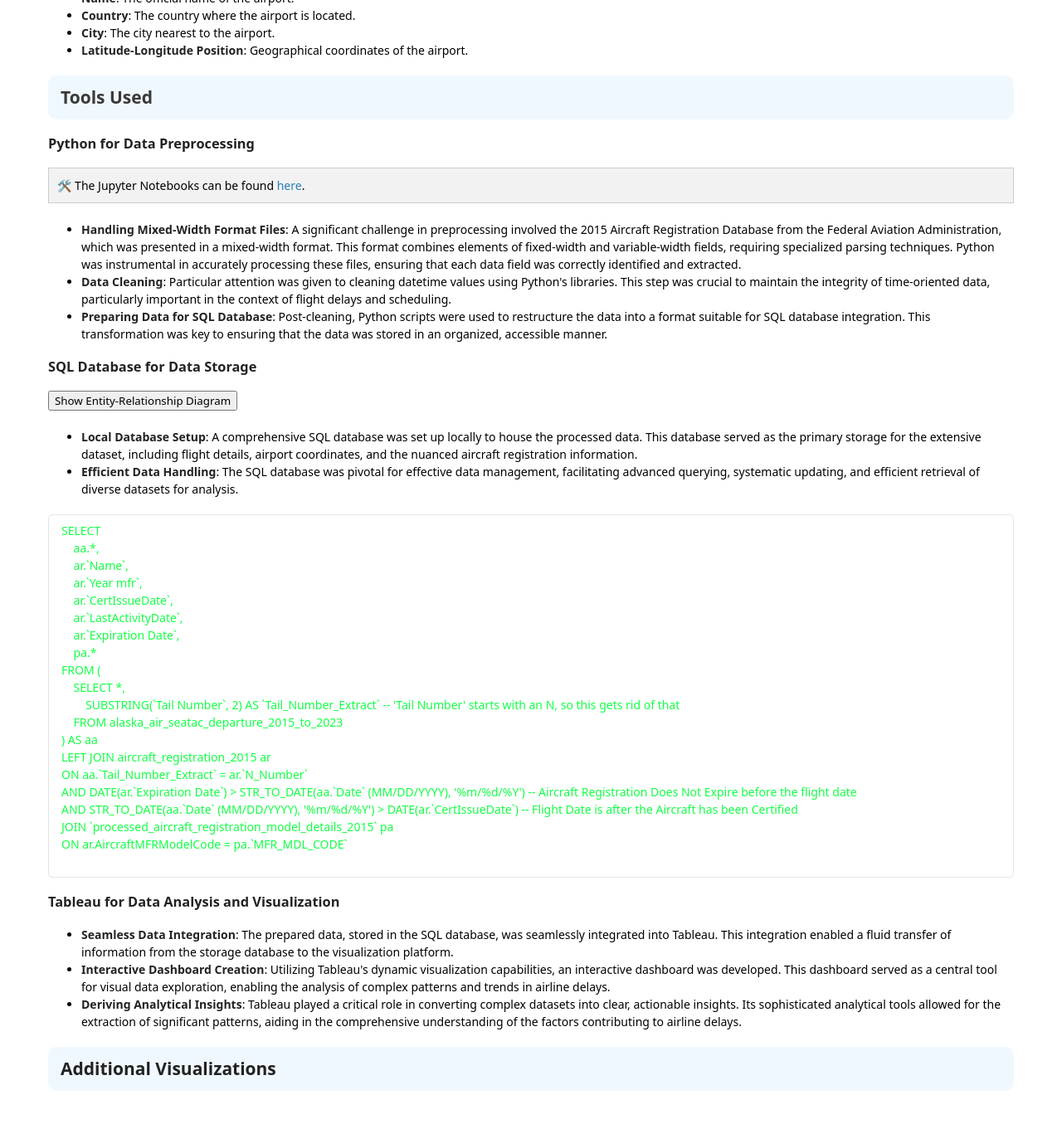
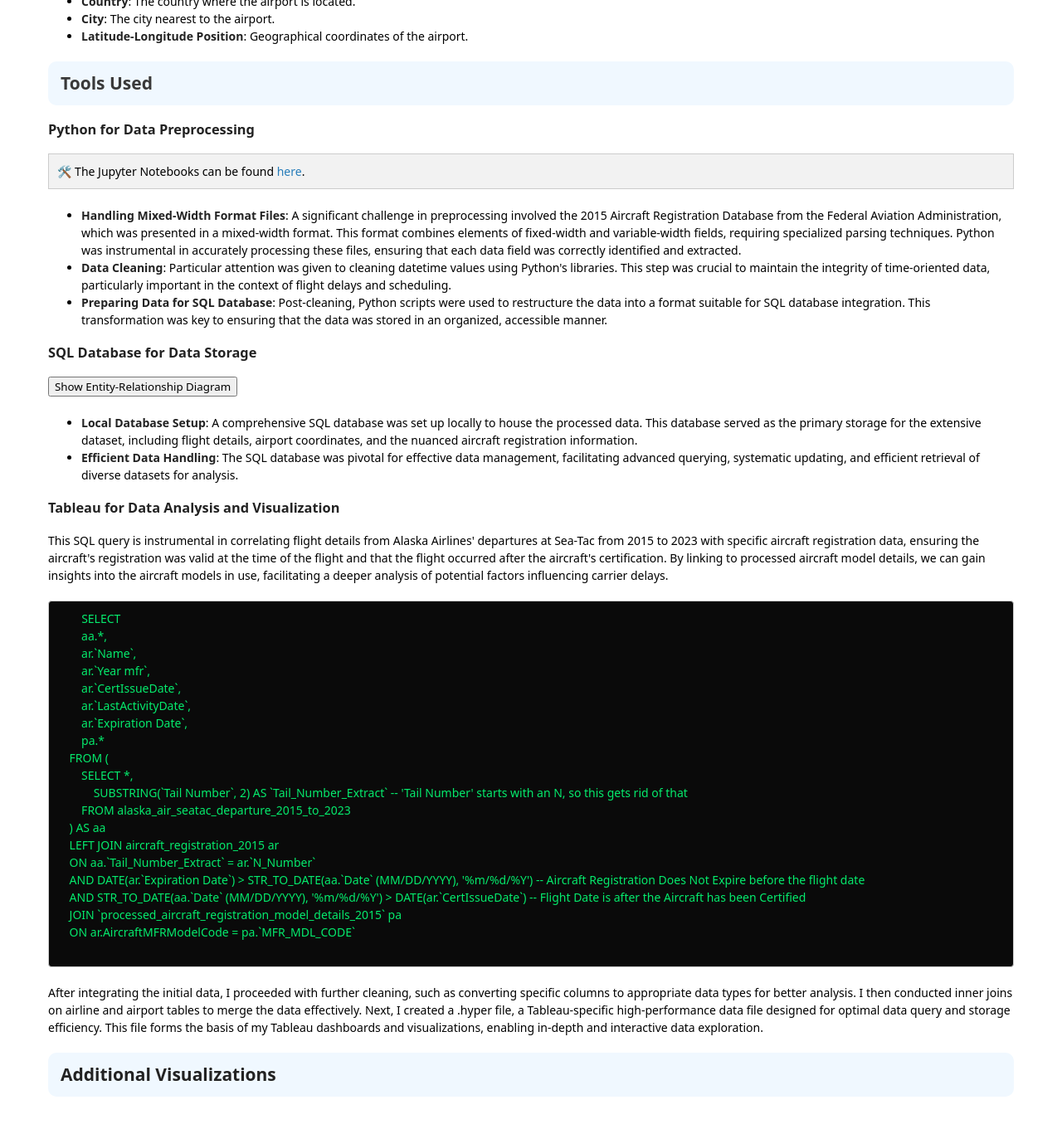
Before and after one commit to nbcarroll/nbcarroll.github.io, a Jekyll site: the page airline_delay_analysis/index.html, which Jekyll copies as it is, in a window 1280 px wide and 1400 px high, scrolled down 2639 px. Shown: the top 1361 px of the window at 83% size. Built offline with Jekyll 4.4.1, drawn with Linux system fonts in a browser that asks for light colours; some of the changed text lies outside the part shown.

Commit message:
added more viz + info on processing

```diff
--- a/airline_delay_analysis/index.html
+++ b/airline_delay_analysis/index.html
@@ -826,12 +826,20 @@
                         </div>
 
 
-            <h3>Day of the Week</h3>
+            <h3>Time & Day</h3>
+            When we examine how the timing of a flight correlates with delays, taking into account various years and destination airports, we observe significant variability.
+            <br>
 
-            <h3>Time of Day</h3>
-            When we examine how the timing of a flight correlates with delays, taking into account various years and destination airports, we observe significant variability.
+            <tableau-viz id="tableauViz"
+            src='https://public.tableau.com/views/CarrierDelaysbyTimeDayoftheWeek/DayTime?:language=en-US&publish=yes&:sid=&:display_count=n&:origin=viz_share_link'
+            toolbar="hidden" hide-tabs>
 
-
+            <!-- Time of Day Dashboard -->
+            <div>
+                <tableau-viz id="tableauViz"
+                src='https://public.tableau.com/views/ofFlightsThatExperiencedaCarrierDelaybyScheduledDepartureTime/ofFlightsthatExperiencedaCarrierDelaybyScheduledDepartureTime?:language=en-US&publish=yes&:sid=&:display_count=n&:origin=viz_share_link'
+                toolbar="hidden" hide-tabs height=800px>
+            </div>
     <br>
             <h3>Seasonality</h3>
             <img src="https://github.com/nbcarroll/nbcarroll.github.io/blob/master/airline_delay_analysis/static_viz/Average%20Carrier%20Delay%20Time%20by%20MonthAmong%20Flights%20Which%20Experienced%20a%20Carrier%20Delay.jpg?raw=true"class="wrap-image">
@@ -901,7 +909,14 @@
 
   <li><strong>Efficient Data Handling</strong>: The SQL database was pivotal for effective data management, facilitating advanced querying, systematic updating, and efficient retrieval of diverse datasets for analysis.</li>
 </ul>
-<pre style="background-color:#ffffff;color:#13ff46;"><code>SELECT
+
+<h3><strong>Tableau for Data Analysis and Visualization</strong></h3>
+
+<p>
+    This SQL query is instrumental in correlating flight details from Alaska Airlines' departures at Sea-Tac from 2015 to 2023 with specific aircraft registration data, ensuring the aircraft's registration was valid at the time of the flight and that the flight occurred after the aircraft's certification. By linking to processed aircraft model details, we can gain insights into the aircraft models in use, facilitating a deeper analysis of potential factors influencing carrier delays.</p>
+
+    <pre style="background-color: #0a0a0a; color: #05eb6d; border: 1px solid #ccc; padding: 10px; border-radius: 4px; overflow: auto;">
+        <code>SELECT
         aa.*,
         ar.`Name`,
         ar.`Year mfr`,
@@ -921,10 +936,17 @@
     JOIN `processed_aircraft_registration_model_details_2015` pa
     ON ar.AircraftMFRModelCode = pa.`MFR_MDL_CODE`
         </code></pre>
-<h3><strong>Tableau for Data Analysis and Visualization</strong></h3>
+</p>
+<p>
 
-<ul>
-  <li><strong>Seamless Data Integration</strong>: The prepared data, stored in the SQL database, was seamlessly integrated into Tableau. This integration enabled a fluid transfer of information from the storage database to the visualization platform.</li>
+    After integrating the initial data, I proceeded with further cleaning, such as converting specific columns to appropriate data types for better analysis. I then conducted inner joins on airline and airport tables to merge the data effectively.
+
+    Next, I created a .hyper file, a Tableau-specific high-performance data file designed for optimal data query and storage efficiency. This file forms the basis of my Tableau dashboards and visualizations, enabling in-depth and interactive data exploration.
+
+
+</p>
+<!-- <ul> -->
+  <!-- <li><strong>Seamless Data Integration</strong>: The prepared data, stored in the SQL database, was seamlessly integrated into Tableau. This integration enabled a fluid transfer of information from the storage database to the visualization platform.</li> -->
 
 <!--
 
@@ -945,9 +967,9 @@
   </li>
 </ol> -->
 
-  <li><strong>Interactive Dashboard Creation</strong>: Utilizing Tableau's dynamic visualization capabilities, an interactive dashboard was developed. This dashboard served as a central tool for visual data exploration, enabling the analysis of complex patterns and trends in airline delays.</li>
+  <!-- <li><strong>Interactive Dashboard Creation</strong>: Utilizing Tableau's dynamic visualization capabilities, an interactive dashboard was developed. This dashboard served as a central tool for visual data exploration, enabling the analysis of complex patterns and trends in airline delays.</li>
   <li><strong>Deriving Analytical Insights</strong>: Tableau played a critical role in converting complex datasets into clear, actionable insights. Its sophisticated analytical tools allowed for the extraction of significant patterns, aiding in the comprehensive understanding of the factors contributing to airline delays.</li>
-</ul>
+</ul> -->
 
 <h2><strong>Additional Visualizations</strong></h2>
 
```
Also changed, not shown: airline_delay_analysis/static_viz/tableau_prep.png (added). Lines whose indentation alone changed are shown as unchanged.
